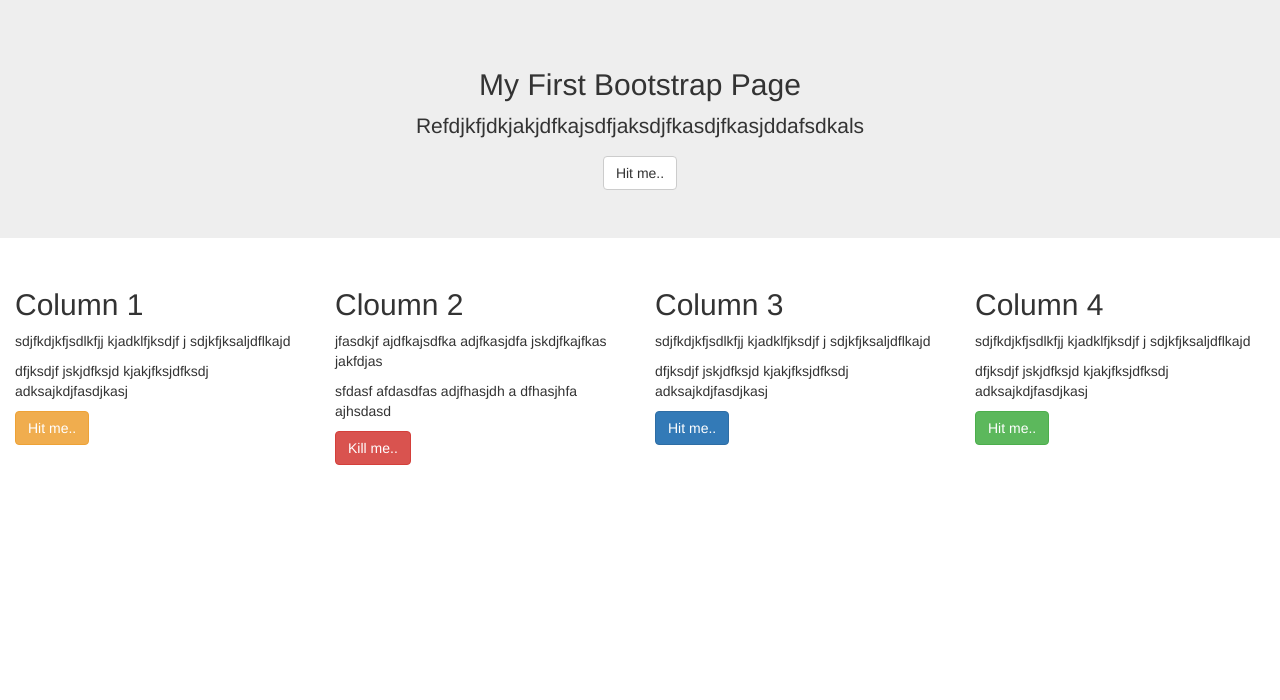
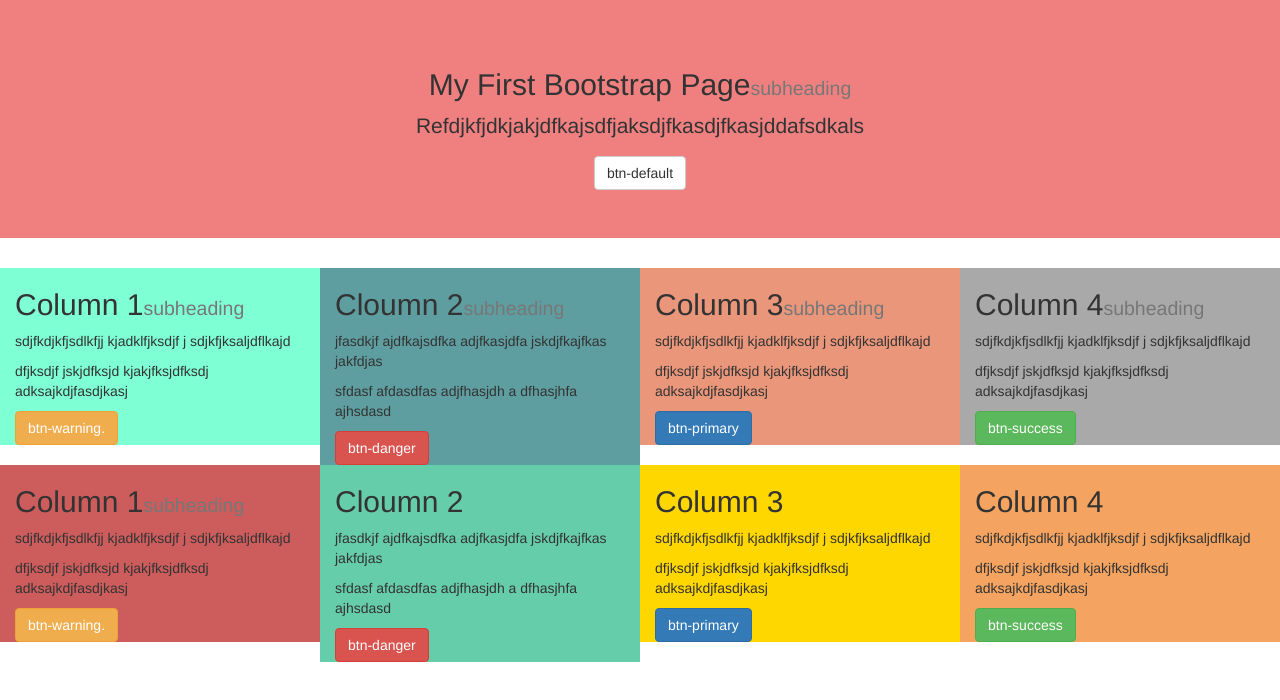
Before and after one commit to TaraAdhikari/HTML_CSS_JQuery_Ajax_primary_examples, a plain HTML site: page Bootstrap/bootstrap1_firstpage.html in a window 1280 px wide. Drawn offline with nearby package versions, Linux system fonts and the light colour scheme.

Commit message:
about table in bootstrap and contextual class

```diff
--- a/Bootstrap/bootstrap1_firstpage.html
+++ b/Bootstrap/bootstrap1_firstpage.html
@@ -2,45 +2,73 @@
 <html lang="en">
 <head>
     <title>Bootstrap Example</title>
-    <meta charset="utf-8">
-    <meta name="viewport" content="width=device-width, initial-scale=1">
-    <link rel="stylesheet" href="https://maxcdn.bootstrapcdn.com/bootstrap/3.3.7/css/bootstrap.min.css">
-    <script src="https://ajax.googleapis.com/ajax/libs/jquery/3.1.1/jquery.min.js"></script>
-    <script src="https://maxcdn.bootstrapcdn.com/bootstrap/3.3.7/js/bootstrap.min.js"></script>
+    <meta charset="utf-8"><!--//this is character set for HTML5-->
+    <meta name="viewport" content="width=device-width, initial-scale=1"><!--The width=device-width part sets the width of the page to follow the screen-width of the device (which will vary depending on the device).The initial-scale=1 part sets the initial zoom level when the page is first loaded by the browser.-->
+    <link rel="stylesheet" href="https://maxcdn.bootstrapcdn.com/bootstrap/3.3.7/css/bootstrap.min.css"><!--Latest compiled and minified CSS-->
+    <script src="https://ajax.googleapis.com/ajax/libs/jquery/3.1.1/jquery.min.js"></script><!-- jQuery library -->
+    <script src="https://maxcdn.bootstrapcdn.com/bootstrap/3.3.7/js/bootstrap.min.js"></script><!-- Latest compiled JavaScript -->
 </head>
 <body>
 
-<div class="jumbotron text-center">
-    <h2> My First Bootstrap Page</h2>
+<div class="jumbotron text-center" style="background-color: lightcoral">
+    <h2> My First Bootstrap Page<small>subheading</small></h2>
     <p> Refdjkfjdkjakjdfkajsdfjaksdjfkasdjfkasjddafsdkals</p>
-    <button class="btn btn-default">Hit me..</button>
+    <button class="btn btn-default">btn-default</button>
 </div>
 
-<div class="container-fluid">
+<div class="container-fluid"><!--The .container class provides a responsive fixed width container
+The .container-fluid class provides a full width container, spanning the entire width of the viewport-->
     <div class="row">
-        <div class="col-lg-3">
-            <h2>Column 1</h2>
+        <div class="col-lg-3" style="background-color: aquamarine"><!--shortcut is .col-lg-3 and hit ctrl+space-->
+            <h2>Column 1<small>subheading</small></h2>
             <p>sdjfkdjkfjsdlkfjj kjadklfjksdjf j sdjkfjksaljdflkajd </p>
             <p>dfjksdjf jskjdfksjd kjakjfksjdfksdj  adksajkdjfasdjkasj</p>
-            <button class="btn btn-warning">Hit me..</button>
+            <button class="btn btn-warning">btn-warning.</button>
         </div>
-        <div class="col-sm-3">
+        <div class="col-sm-3" style="background-color: cadetblue">
+            <h2> Cloumn 2<small>subheading</small></h2>
+            <p>jfasdkjf  ajdfkajsdfka  adjfkasjdfa jskdjfkajfkas jakfdjas</p>
+            <p>sfdasf afdasdfas adjfhasjdh a dfhasjhfa ajhsdasd </p>
+            <button class="btn btn-danger">btn-danger</button>
+        </div>
+        <div class="col-lg-3"style="background-color: darksalmon">
+            <h2>Column 3<small>subheading</small></h2>
+            <p>sdjfkdjkfjsdlkfjj kjadklfjksdjf j sdjkfjksaljdflkajd </p>
+            <p>dfjksdjf jskjdfksjd kjakjfksjdfksdj  adksajkdjfasdjkasj</p>
+            <button class="btn btn-primary">btn-primary</button>
+        </div>
+        <div class="col-lg-3" style="background-color: darkgray">
+            <h2>Column 4<small>subheading</small></h2>
+            <p>sdjfkdjkfjsdlkfjj kjadklfjksdjf j sdjkfjksaljdflkajd </p>
+            <p>dfjksdjf jskjdfksjd kjakjfksjdfksdj  adksajkdjfasdjkasj</p>
+            <button class="btn btn-success">btn-success</button>
+        </div>
+    </div>
+
+    <div class="row">
+        <div class="col-lg-3" style="background-color: indianred"><!--shortcut is .col-lg-3 and hit ctrl+space-->
+            <h2>Column 1<small>subheading</small></h2>
+            <p>sdjfkdjkfjsdlkfjj kjadklfjksdjf j sdjkfjksaljdflkajd </p>
+            <p>dfjksdjf jskjdfksjd kjakjfksjdfksdj  adksajkdjfasdjkasj</p>
+            <button class="btn btn-warning">btn-warning.</button>
+        </div>
+        <div class="col-sm-3" style="background-color: mediumaquamarine">
             <h2> Cloumn 2</h2>
             <p>jfasdkjf  ajdfkajsdfka  adjfkasjdfa jskdjfkajfkas jakfdjas</p>
             <p>sfdasf afdasdfas adjfhasjdh a dfhasjhfa ajhsdasd </p>
-            <button class="btn btn-danger">Kill me..</button>
+            <button class="btn btn-danger">btn-danger</button>
         </div>
-        <div class="col-lg-3">
+        <div class="col-lg-3" style="background-color: gold">
             <h2>Column 3</h2>
             <p>sdjfkdjkfjsdlkfjj kjadklfjksdjf j sdjkfjksaljdflkajd </p>
             <p>dfjksdjf jskjdfksjd kjakjfksjdfksdj  adksajkdjfasdjkasj</p>
-            <button class="btn btn-primary">Hit me..</button>
+            <button class="btn btn-primary">btn-primary</button>
         </div>
-        <div class="col-lg-3">
+        <div class="col-lg-3" style="background-color: sandybrown", >
             <h2>Column 4</h2>
             <p>sdjfkdjkfjsdlkfjj kjadklfjksdjf j sdjkfjksaljdflkajd </p>
             <p>dfjksdjf jskjdfksjd kjakjfksjdfksdj  adksajkdjfasdjkasj</p>
-            <button class="btn btn-success">Hit me..</button>
+            <button class="btn btn-success">btn-success</button>
         </div>
     </div>
 
```
Also changed, not shown: Bootstrap/bootstrap2_tables.html (added, +56 -0 lines).
